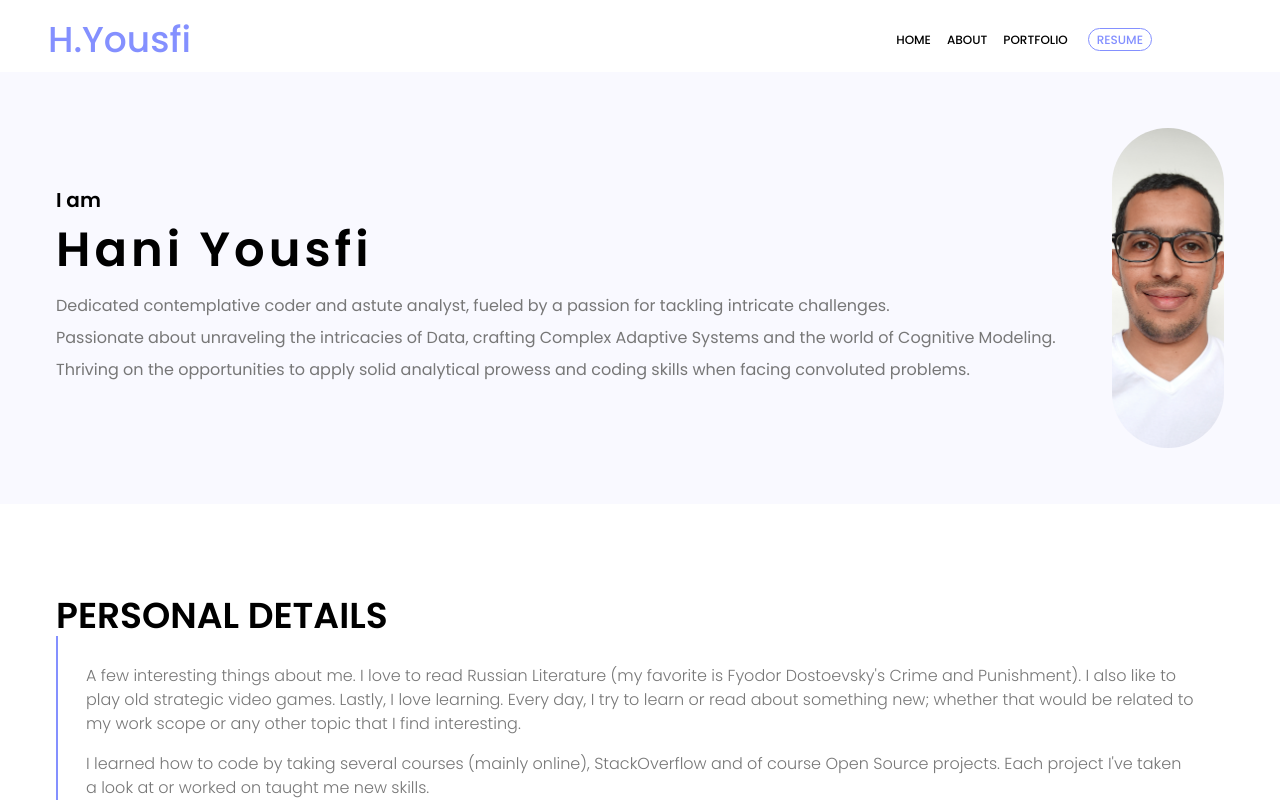
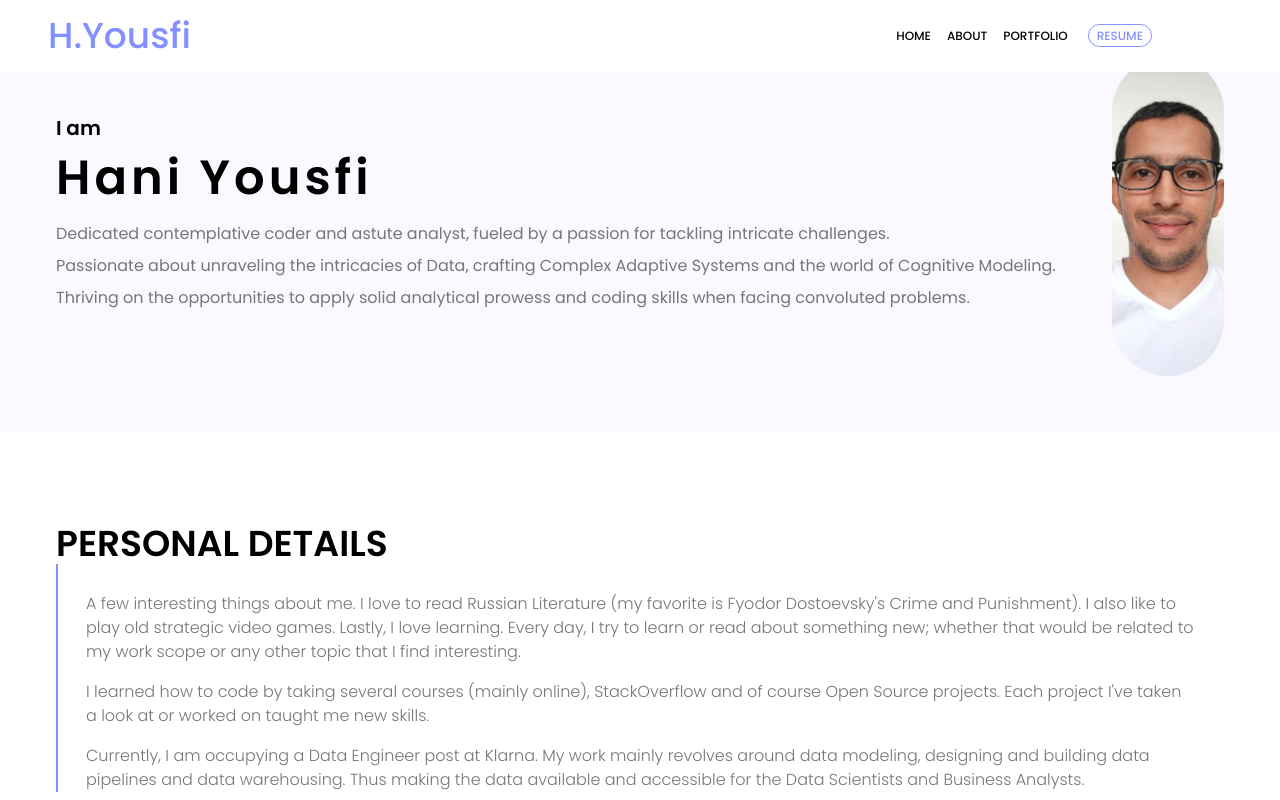
Before and after one commit to maky-hnou/portfolio-front, a Next.js app: page / in a window 1280 px wide. Shown: the top 800 px of the page. Built offline with nearby package versions, Linux system fonts and the light colour scheme.

Commit message:
Add shadow on scroll for the navbar

```diff
--- a/src/components/NavBar.js
+++ b/src/components/NavBar.js
@@ -1,13 +1,34 @@
 import Link from "next/link";
-import React from "react";
+import React, { useEffect, useState } from "react";
 import Logo from "../components/Logo";
 import { motion } from "framer-motion";
 
 const MotionLink = motion(Link);
 
 export default function NavBar() {
+  const [showShadow, setShowShadow] = useState(false);
+
+  useEffect(() => {
+    const handleScroll = () => {
+      const scrollTop = window.scrollY;
+      setShowShadow(scrollTop > 0);
+    };
+
+    // Attach the scroll event listener
+    window.addEventListener("scroll", handleScroll);
+
+    // Clean up the event listener on component unmount
+    return () => {
+      window.removeEventListener("scroll", handleScroll);
+    };
+  }, []);
+
   return (
-    <header className="w-full py-8 flex items-center justify-between mt-2">
+    <header
+      className={`w-full py-9 flex items-center justify-between fixed bg-white ${
+        showShadow ? "shadow-[-21.213px_21.213px_30px_0px_#9e9e9e4d]" : ""
+      }`}
+    >
       <nav className="absolute right-0 font-medium text-xs uppercase">
         <MotionLink
           href="/"
```
